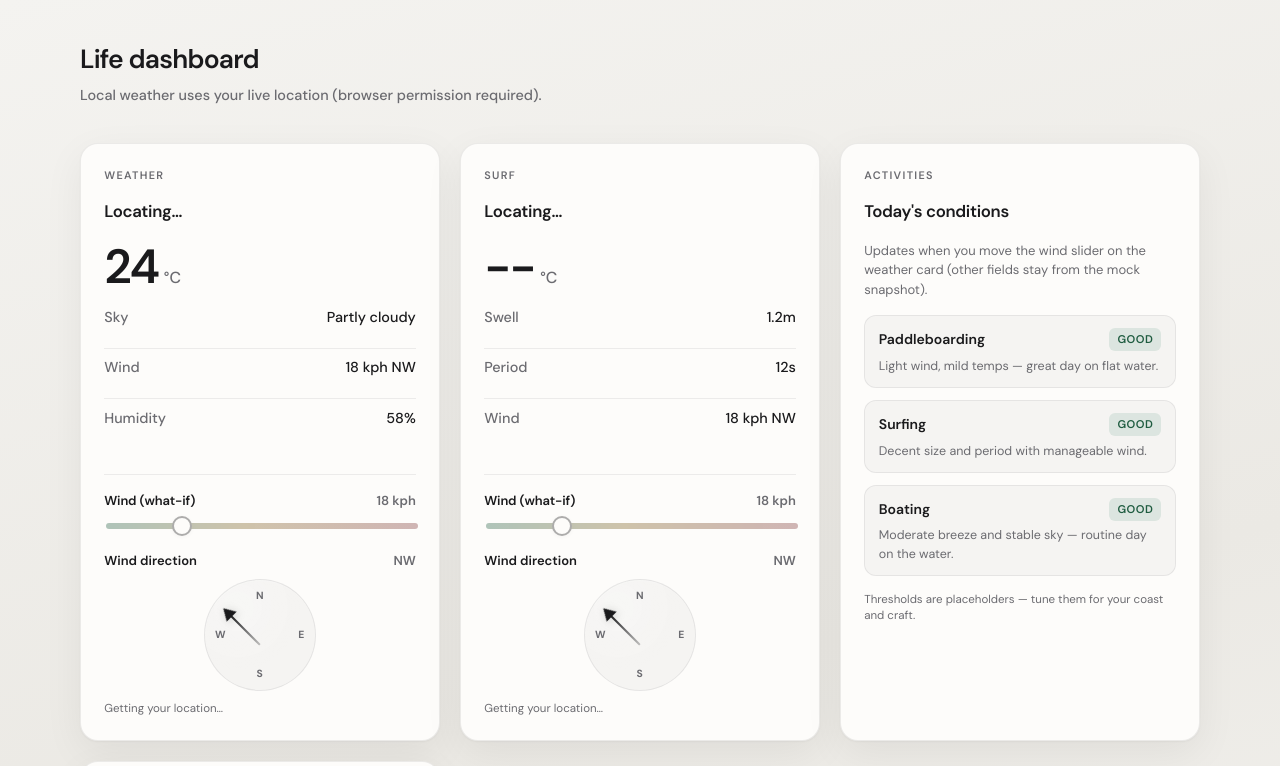
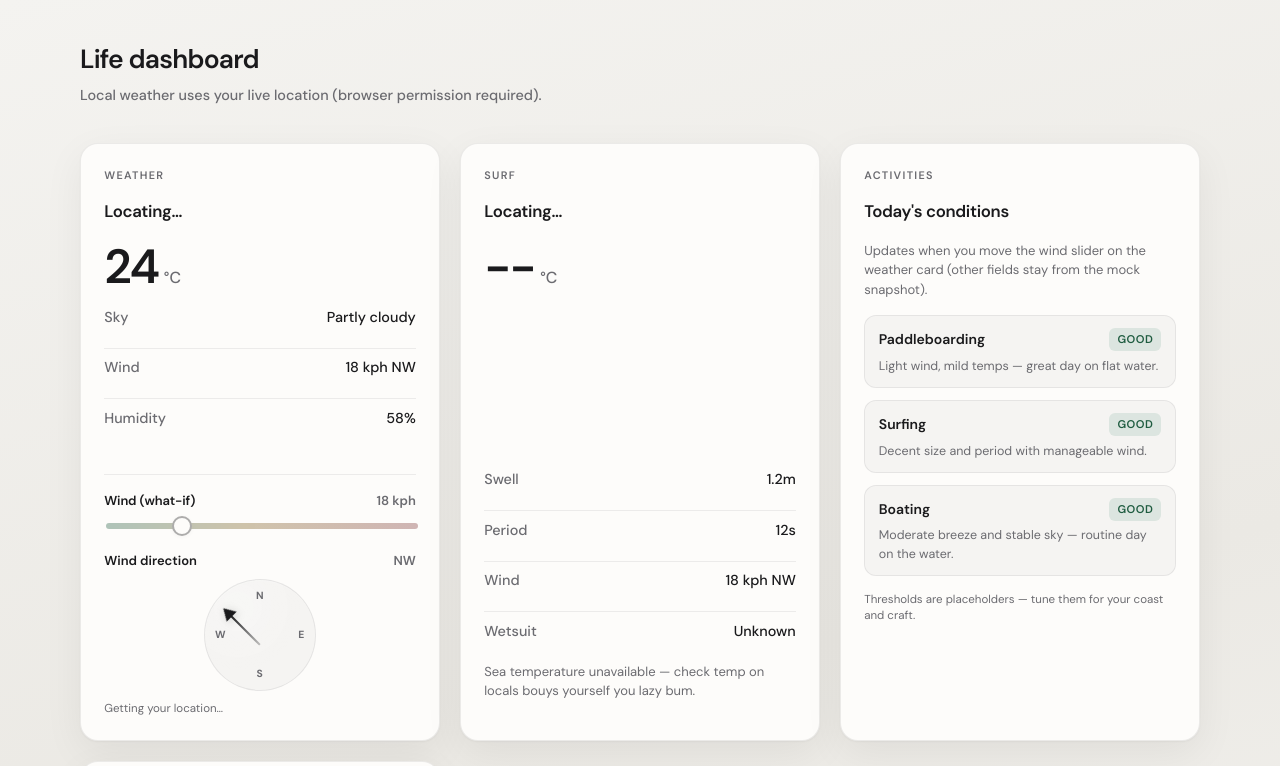
Before and after one commit to ttothewiggy/life-dashboard, a React (Vite) app in the folder Life-Dashboard/: page / in a window 1280 px wide. Shown: the top 766 px of the page. Built offline with nearby package versions, Linux system fonts and the light colour scheme; no server answers.

Commit message:
Added wetsuit recommendation to logic and row to card

```diff
--- a/Life-Dashboard/src/App.jsx
+++ b/Life-Dashboard/src/App.jsx
@@ -186,42 +186,15 @@ export default function App() {
                 {weather.windKph} kph {weather.windDirection}
               </dd>
             </div>
+            <div className="weather-row">
+            <dt>Wetsuit</dt>
+              <dd>
+              {activities.wetsuit.label}
+              </dd>
+            </div>
+            <p className="card__meta">{activities.wetsuit.detail}</p>
           </dl>
-          <div className="wind-control">
-            <label className="wind-control__label" htmlFor="wind-slider">
-              <span className="wind-control__title">Wind (what-if)</span>
-              <span className="wind-control__value" aria-live="polite">
-                {weather.windKph} kph
-              </span>
-            </label>
-            <input
-              id="wind-slider"
-              className="wind-slider"
-              type="range"
-              min={0}
-              max={80}
-              step={1}
-              value={weather.windKph}
-              onChange={(e) =>
-                setWeather((prev) => ({
-                  ...prev,
-                  windKph: Number(e.target.value),
-                }))
-              }
-              aria-valuemin={0}
-              aria-valuemax={80}
-              aria-valuenow={weather.windKph}
-              aria-valuetext={`${weather.windKph} kilometers per hour`}
-            />
-            <WindCompass
-              value={weather.windDirection}
-              onChange={(dir) => setWeather((prev) => ({ ...prev, windDirection: dir }))}
-            />
-            <p className="wind-control__hint" aria-live="polite">
-              {weatherStatus.state === 'loading' ? weatherStatus.message : null}
-              {weatherStatus.state === 'error' ? weatherStatus.message : null}
-            </p>
-          </div>
+
         </article>
 
         <article className="card">
--- a/Life-Dashboard/src/activityStatus.js
+++ b/Life-Dashboard/src/activityStatus.js
@@ -11,17 +11,19 @@ const SKY = {
   stormy: 4,
 }
 
+
 /**
  * @param {typeof import('./mockData.js').weatherSnapshot} env
  */
 export function getActivityStatuses(env) {
-  const { tempC, windKph, sky, swellM, swellPeriodS } = env
+  const { tempC, windKph, sky, swellM, swellPeriodS, seaTempC } = env
   const skyRank = SKY[sky] ?? 1
 
   return {
     paddleboarding: statusPaddle(tempC, windKph, skyRank),
     surfing: statusSurf(windKph, skyRank, swellM, swellPeriodS),
     boating: statusBoat(windKph, skyRank),
+    wetsuit: statusWetsuit(seaTempC, windKph),
   }
 }
 
@@ -86,3 +88,51 @@ function statusBoat(windKph, skyRank) {
   }
   return { label: 'Good', detail: 'Moderate breeze and stable sky — routine day on the water.' }
 }
+
+function statusWetsuit(seaTempC, windKph) {
+  if (typeof seaTempC !== 'number') {
+    return {
+      label: 'Unknown',
+      detail: 'Sea temperature unavailable — check temp on locals bouys yourself you lazy bum.',
+    }
+  }
+
+  const windChill = windKph >= 25
+
+  if (seaTempC >= 22) {
+    return {
+      label: windChill ? 'Spring suit' : 'Boardshorts',
+      detail: windChill
+        ? 'Warm water, but the wind may make a spring suit more comfortable.'
+        : 'Warm water — boardshorts or a light rash vest should be fine.',
+    }
+  }
+
+  if (seaTempC >= 19) {
+    return {
+      label: windChill ? '3/2 full suit' : 'Spring suit',
+      detail: windChill
+        ? 'Mild water with wind chill — a 3/2 is the safer call.'
+        : 'Mild water — a spring suit should be enough for most sessions.',
+    }
+  }
+
+  if (seaTempC >= 16) {
+    return {
+      label: '3/2 full suit',
+      detail: 'Cool water — a 3/2 full suit is the one.',
+    }
+  }
+
+  if (seaTempC >= 13) {
+    return {
+      label: '4/3 full suit',
+      detail: 'Cold water — a 4/3 is the comfortable choice.',
+    }
+  }
+
+  return {
+    label: '5/4 full suit',
+    detail: 'Very cold water — consider hood, boots, and gloves depending on exposure.',
+  }
+}
```
